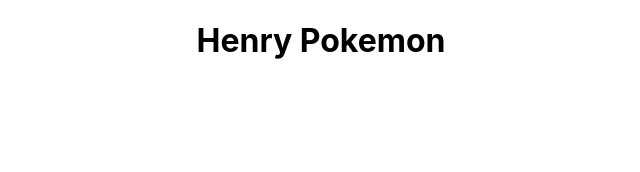
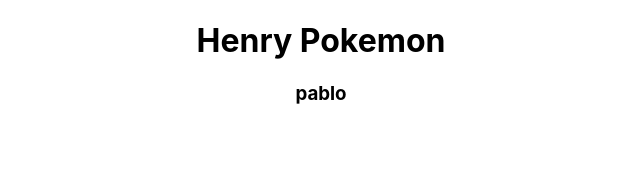
Before and after one commit to PabloAgustinBustos/Pokemon-PI, a React (Create React App) app in the folder client/: page / in a window 1280 px wide. Shown: the top 172 px of the page, without its empty margins (319-959 px from the left). Built offline with nearby package versions, Linux system fonts and the light colour scheme.

Commit message:
front-end starting point

```diff
--- a/client/src/App.js
+++ b/client/src/App.js
@@ -4,6 +4,7 @@ function App() {
   return (
     <div className="App">
       <h1>Henry Pokemon</h1>
+      <h3>pablo</h3>
     </div>
   );
 }
```
